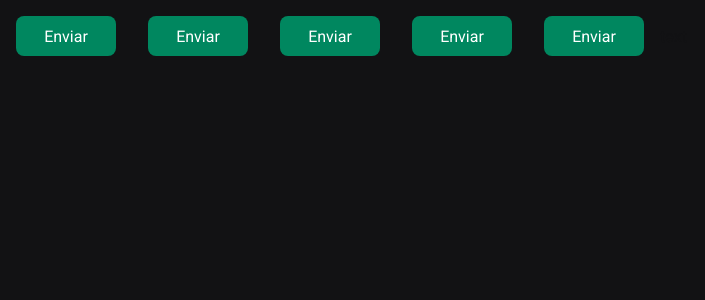
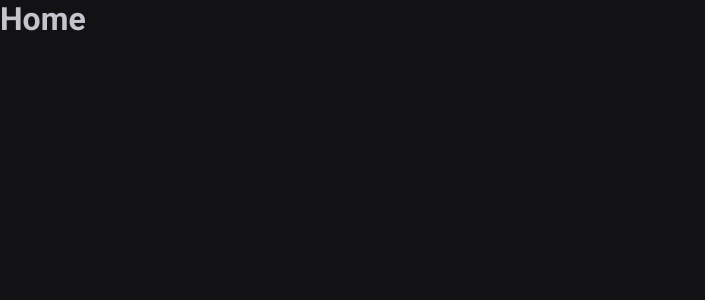
Before and after one commit to PetersonMunuera/ignite-timer, a React (Vite) app: page / in a window 1280 px wide. Shown: the top 300 px of the page, without its empty margins (0-705 px from the left). Built offline with nearby package versions, Linux system fonts and the light colour scheme.

Commit message:
feat: routes

```diff
--- a/package.json
+++ b/package.json
@@ -12,6 +12,7 @@
   "dependencies": {
     "react": "^18.2.0",
     "react-dom": "^18.2.0",
+    "react-router-dom": "^6.23.1",
     "styled-components": "^6.1.11"
   },
   "devDependencies": {
--- a/src/App.tsx
+++ b/src/App.tsx
@@ -1,18 +1,15 @@
+import { BrowserRouter } from 'react-router-dom'
 import { ThemeProvider } from 'styled-components'
-import { Button } from './components/Button'
-
+import { Router } from './Router'
 import { GlobalStyle } from './styles/global'
 import { defaultTheme } from './styles/themes/default'
 
 export function App() {
   return (
     <ThemeProvider theme={defaultTheme}>
-      <Button variant="primary" />
-      <Button variant="secondary" />
-      <Button variant="danger" />
-      <Button variant="success" />
-      <Button />
-      text
+      <BrowserRouter>
+        <Router />
+      </BrowserRouter>
       <GlobalStyle />
     </ThemeProvider>
   )
--- /dev/null
+++ b/src/Router.tsx
@@ -0,0 +1,12 @@
+import { Route, Routes } from 'react-router-dom'
+import { History } from './pages/History'
+import { Home } from './pages/Home'
+
+export function Router() {
+  return (
+    <Routes>
+      <Route path="/" element={<Home />} />
+      <Route path="/history" element={<History />} />
+    </Routes>
+  )
+}
--- a/src/components/Button.styles.ts
+++ /dev/null
@@ -1,31 +0,0 @@
-import styled, { css } from 'styled-components'
-import { ButtonVariant } from './Button'
-
-interface ButtonContainerProps {
-  variant: ButtonVariant
-}
-
-const buttonVariants = {
-  primary: 'purple',
-  secondary: 'orange',
-  danger: 'red',
-  success: 'green',
-}
-
-export const ButtonContainer = styled.button<ButtonContainerProps>`
-  width: 100px;
-  height: 40px;
-  cursor: pointer;
-  border-radius: 8px;
-  border: 0;
-  margin: 1rem;
-
-  color: ${(props) => props.theme.white};
-  background-color: ${(props) => props.theme['green-500']};
-
-  /* ${(props) => {
-    return css`
-      background-color: ${buttonVariants[props.variant]};
-    `
-  }} */
-`
--- a/src/components/Button.tsx
+++ /dev/null
@@ -1,11 +0,0 @@
-import { ButtonContainer } from './Button.styles'
-
-export type ButtonVariant = 'primary' | 'secondary' | 'danger' | 'success'
-
-interface ButtonProps {
-  variant?: ButtonVariant
-}
-
-export function Button({ variant = 'primary' }: ButtonProps) {
-  return <ButtonContainer variant={variant}>Enviar</ButtonContainer>
-}
--- /dev/null
+++ b/src/pages/History.tsx
@@ -0,0 +1,3 @@
+export function History() {
+  return <h1>History</h1>
+}
--- /dev/null
+++ b/src/pages/Home.tsx
@@ -0,0 +1,3 @@
+export function Home() {
+  return <h1>Home</h1>
+}
--- a/src/styles/global.ts
+++ b/src/styles/global.ts
@@ -14,7 +14,7 @@
 
   body {
     background-color: ${(props) => props.theme['gray-900']};
-    color: ${(props) => props.theme['gray-900']};
+    color: ${(props) => props.theme['gray-300']};
   }
 
   body, button, input, textarea {
```
Also changed, not shown: 1 other file (tests, documents, lock files or other folders).
